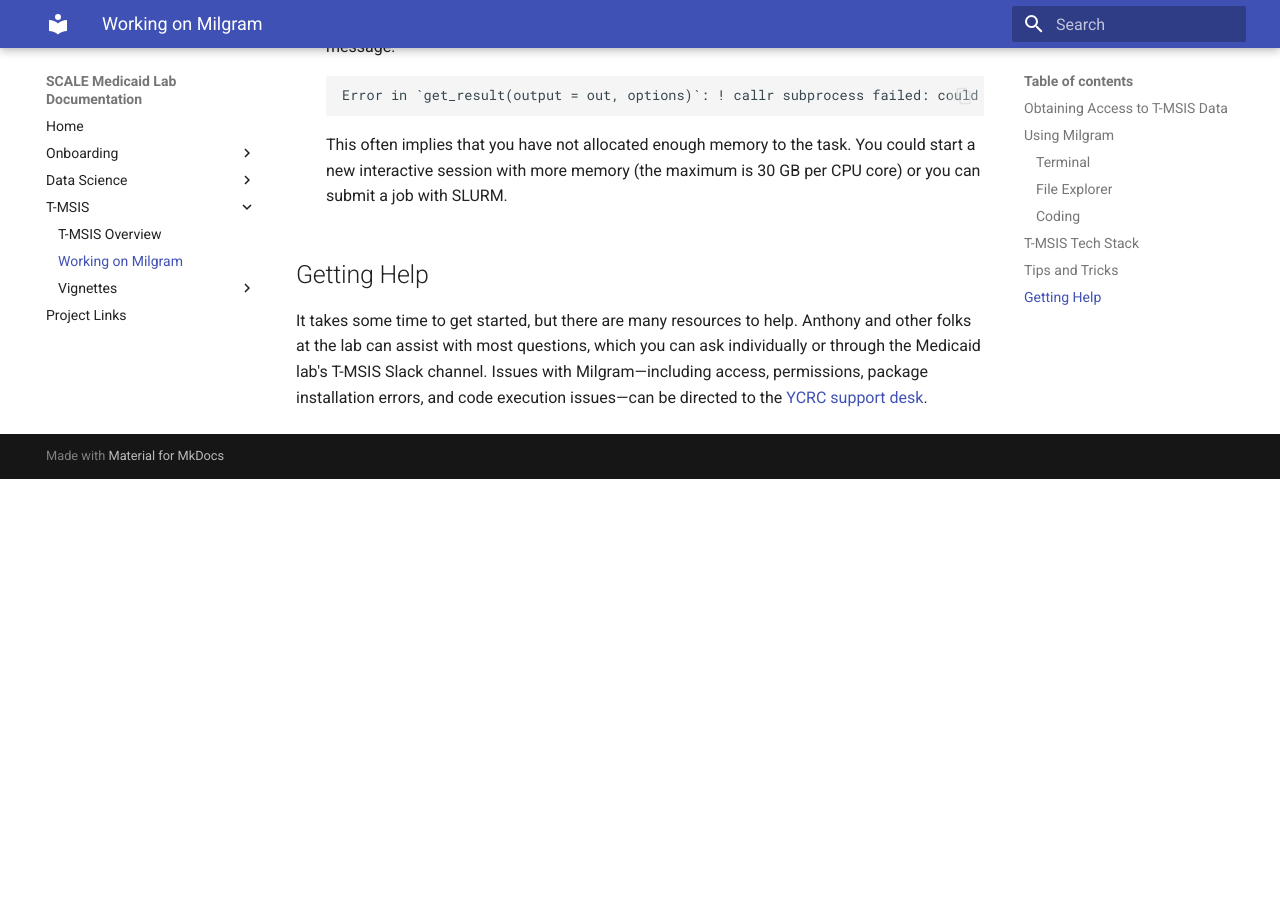
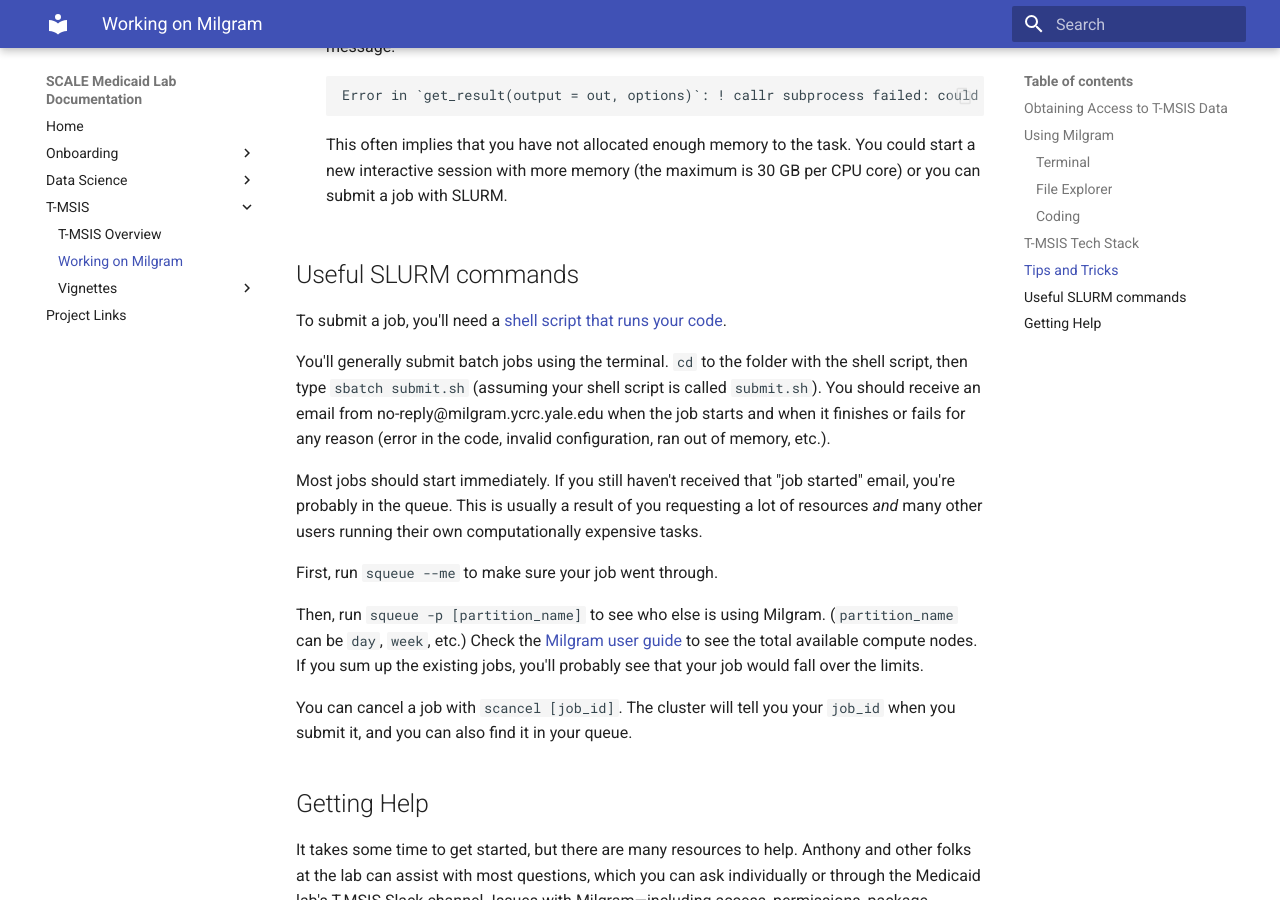
Before and after one commit to Yale-Medicaid/Documentation, an MkDocs documentation site: the page built from docs/tmsis/tmsis_getting_started.md, in a window 1280 px wide and 900 px high, scrolled down 2706 px. Built offline with MkDocs 1.6.1 and Material for MkDocs 9.7.7, drawn with Linux system fonts in a browser that asks for light colours; before the commit the page ends 3185 px from its top, so only the background shows below that.

Commit message:
submit batch jobs

```diff
--- a/docs/tmsis/tmsis_getting_started.md
+++ b/docs/tmsis/tmsis_getting_started.md
@@ -72,6 +72,20 @@ If you haven't used Arrow or the parquet format before, first read [Hadley Wickh
 
 	This often implies that you have not allocated enough memory to the task. You could start a new interactive session with more memory (the maximum is 30 GB per CPU core) or you can submit a job with SLURM.
 
+## Useful SLURM commands
+
+To submit a job, you'll need a [shell script that runs your code](https://docs.ycrc.yale.edu/clusters-at-yale/job-scheduling/slurm-examples/).
+
+You'll generally submit batch jobs using the terminal. `cd` to the folder with the shell script, then type `sbatch submit.sh` (assuming your shell script is called `submit.sh`). You should receive an email from no-reply@milgram.ycrc.yale.edu when the job starts and when it finishes or fails for any reason (error in the code, invalid configuration, ran out of memory, etc.).
+
+Most jobs should start immediately. If you still haven't received that "job started" email, you're probably in the queue. This is usually a result of you requesting a lot of resources _and_ many other users running their own computationally expensive tasks.
+
+First, run `squeue --me` to make sure your job went through.
+
+Then, run `squeue -p [partition_name]` to see who else is using Milgram. (`partition_name` can be `day`, `week`, etc.) Check the [Milgram user guide](https://docs.ycrc.yale.edu/clusters/milgram/) to see the total available compute nodes. If you sum up the existing jobs, you'll probably see that your job would fall over the limits.
+
+You can cancel a job with `scancel [job_id]`. The cluster will tell you your `job_id` when you submit it, and you can also find it in your queue.
+
 ## Getting Help
 
 It takes some time to get started, but there are many resources to help. Anthony and other folks at the lab can assist with most questions, which you can ask individually or through the Medicaid lab's T-MSIS Slack channel. Issues with Milgram—including access, permissions, package installation errors, and code execution issues—can be directed to the [YCRC support desk](https://research.computing.yale.edu/support).
```
